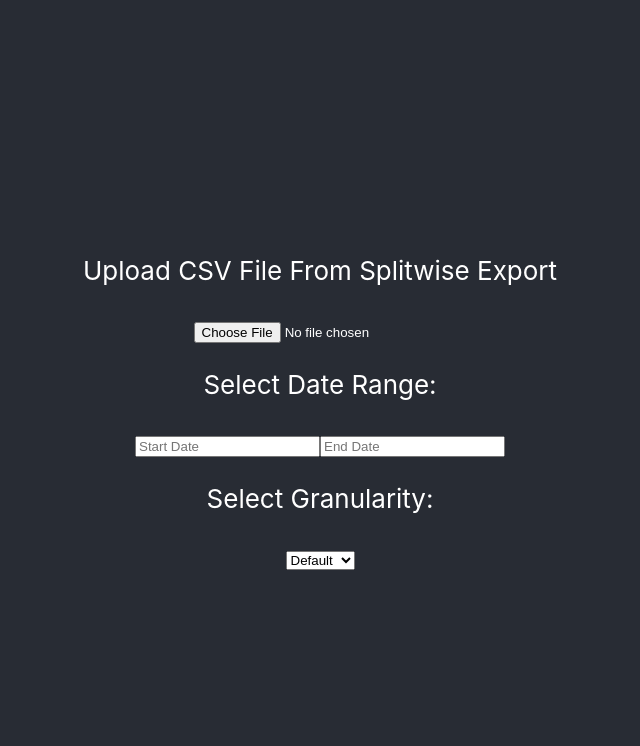
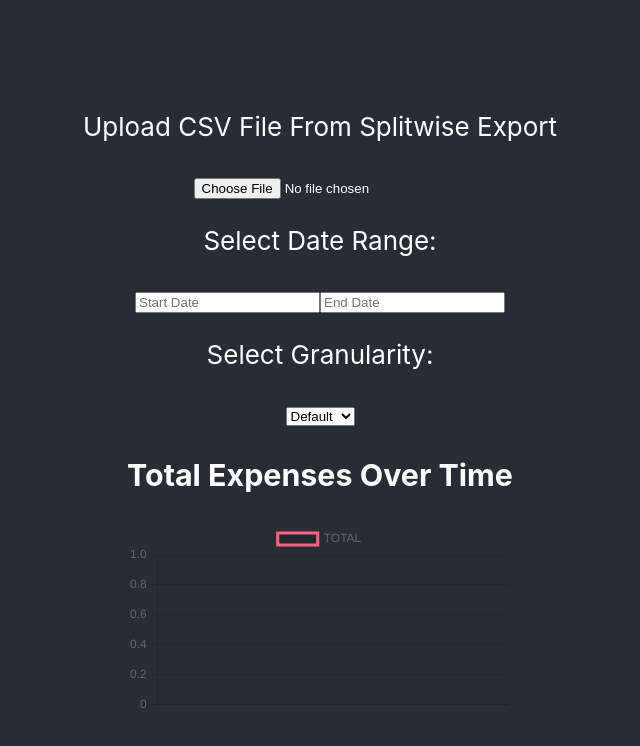
Before and after one commit to robosharkler/splitwise-expense-data-visualization, a React (Create React App) app: page / in a window 1280 px wide. Shown: the top 746 px of the page, without its empty margins (320-960 px from the left). Built offline with nearby package versions, Linux system fonts and the light colour scheme.

Commit message:
be able to show date

```diff
--- a/src/App.tsx
+++ b/src/App.tsx
@@ -28,11 +28,13 @@
   const [endDate, setEndDate] = useState<Date | undefined>(undefined);
   const [data, setData] = useState<Array<CSVRow>>([]);
   const [granularity, setGranularity] = useState<string>('default');
-  const [selectedCategories, setSelectedCategories] = useState<Set<string>>(new Set());
+  const [selectedCategories, setSelectedCategories] = useState<Set<string>>(new Set<string>());
+  const [showTotal, setShowTotal] = useState<boolean>(true);
 
   useEffect(() => {
     calculateExpenses();
-  }, [startDate, endDate, granularity]);
+  }, [startDate, endDate, granularity, data]);
+
 
   const handleFileUpload = (event: React.ChangeEvent<HTMLInputElement>) => {
     const file = event.target.files && event.target.files[0];
@@ -98,12 +100,7 @@
     Object.keys(expenses).forEach(category => {
       aggregated[category] = {};
 
-      if (granularity === 'daily' || (granularity === 'default' && days <= 7)) {
-        // Day level granularity
-        Object.keys(expenses[category]).forEach(date => {
-          aggregated[category][date] = expenses[category][date];
-        });
-      } else if (granularity === 'weekly' || (granularity === 'default' && days < 30)) {
+      if (granularity === 'weekly' || (granularity === 'default' && days < 30)) {
         // Week level granularity
         const weeks = eachWeekOfInterval({ start: startDate!, end: endDate! });
         weeks.forEach(week => {
@@ -141,7 +138,7 @@
 
   // Function to generate datasets for selected categories
   const generateCategoryDatasets = () => {
-    const datasets = Array.from(selectedCategories).map((category, index) => ({
+    let datasets = Array.from(selectedCategories).map((category, index) => ({
       label: category,
       data: Object.keys(filteredTotalExpensesByDate[category] || {}).map(date => filteredTotalExpensesByDate[category][date]),
       fill: false,
@@ -149,12 +146,35 @@
       tension: 0.1,
     }));
 
+    if (showTotal) {
+      const totalData: { [date: string]: number } = {};
+      Object.keys(filteredTotalExpensesByDate).forEach(category => {
+        Object.keys(filteredTotalExpensesByDate[category]).forEach(date => {
+          if (!totalData[date]) {
+            totalData[date] = 0;
+          }
+          totalData[date] += filteredTotalExpensesByDate[category][date];
+        });
+      });
+
+      const totalDataset = {
+        label: 'TOTAL',
+        data: Object.keys(totalData).map(date => totalData[date]),
+        fill: false,
+        borderColor: `rgba(255,99,132,1)`, // Red color for total
+        tension: 0.1,
+      };
+      datasets.push(totalDataset);
+    }
+
     return datasets;
   };
 
+  const categoryDatasets = generateCategoryDatasets();
+
   const lineChartData = {
-    labels: Object.keys(filteredTotalExpensesByDate[selectedCategories.values().next().value] || {}),
-    datasets: generateCategoryDatasets(),
+    labels: Object.keys(categoryDatasets[0].data || {}),
+    datasets: categoryDatasets,
   };
 
   // Calculate expenses by category and sort them from high to low
@@ -174,6 +194,11 @@
       updatedCategories.add(category);
     }
     setSelectedCategories(updatedCategories);
+  };
+
+  // Function to handle TOTAL checkbox change
+  const handleTotalCheckboxChange = () => {
+    setShowTotal(!showTotal);
   };
 
   return (
@@ -207,14 +232,13 @@
           <p>Select Granularity:</p>
           <select value={granularity} onChange={(e) => setGranularity(e.target.value)}>
             <option value="default">Default</option>
-            <option value="daily">Daily</option>
             <option value="weekly">Weekly</option>
             <option value="monthly">Monthly</option>
           </select>
         </div>
 
         <div>
-          {selectedCategories.size > 0 && (
+          {(selectedCategories.size > 0 || showTotal) && (
             <div>
               <h3>Total Expenses Over Time</h3>
               <Line data={lineChartData} />
@@ -232,6 +256,21 @@
                 </tr>
               </thead>
               <tbody>
+                <tr>
+                  <td>
+                    <label>
+                      <input
+                        type="checkbox"
+                        checked={showTotal}
+                        onChange={handleTotalCheckboxChange}
+                      />
+                      TOTAL
+                    </label>
+                  </td>
+                  <td>{Object.values(expenses).reduce((acc, categoryExpenses) => {
+                    return acc + Object.values(categoryExpenses).reduce((acc, curr) => acc + curr, 0);
+                  }, 0).toFixed(2)}</td>
+                </tr>
                 {expensesByCategory.map((item, index) => (
                   <tr key={index}>
                     <td>
```
